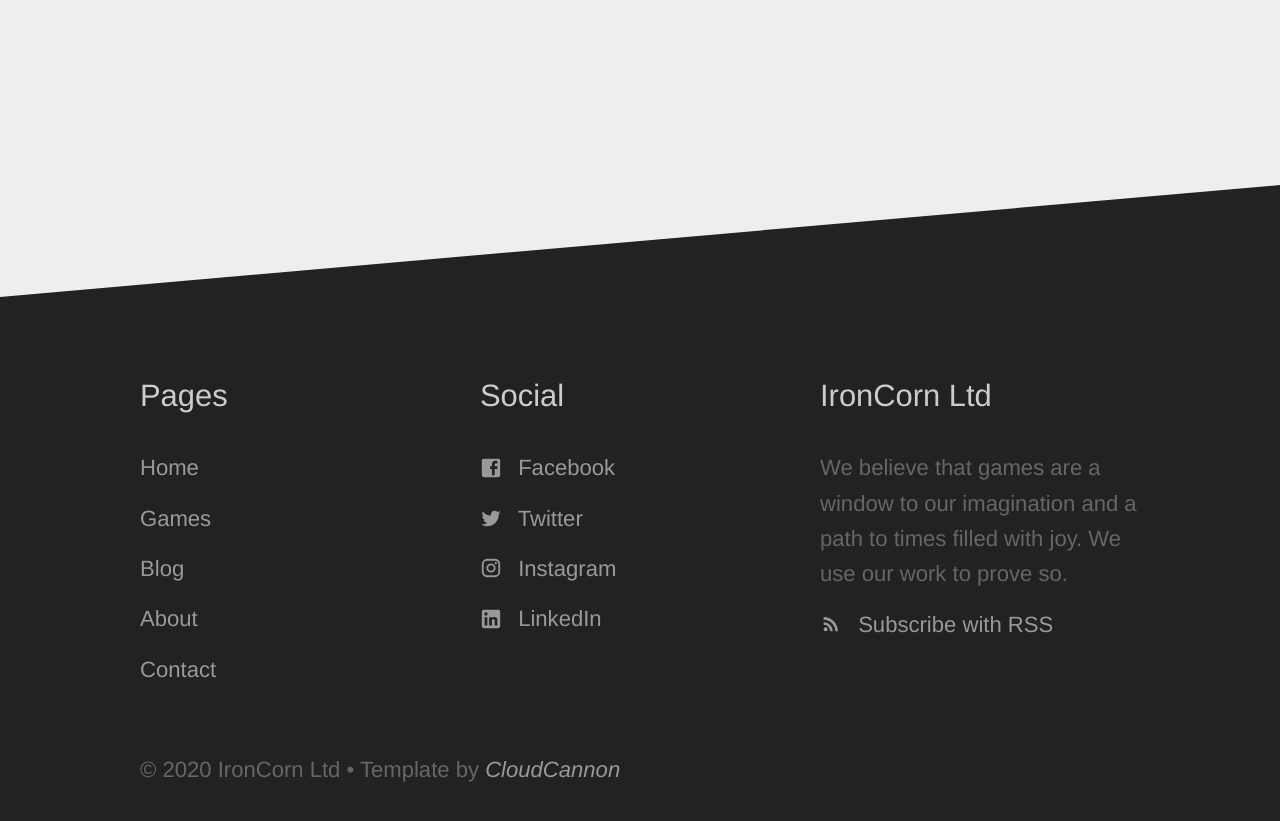
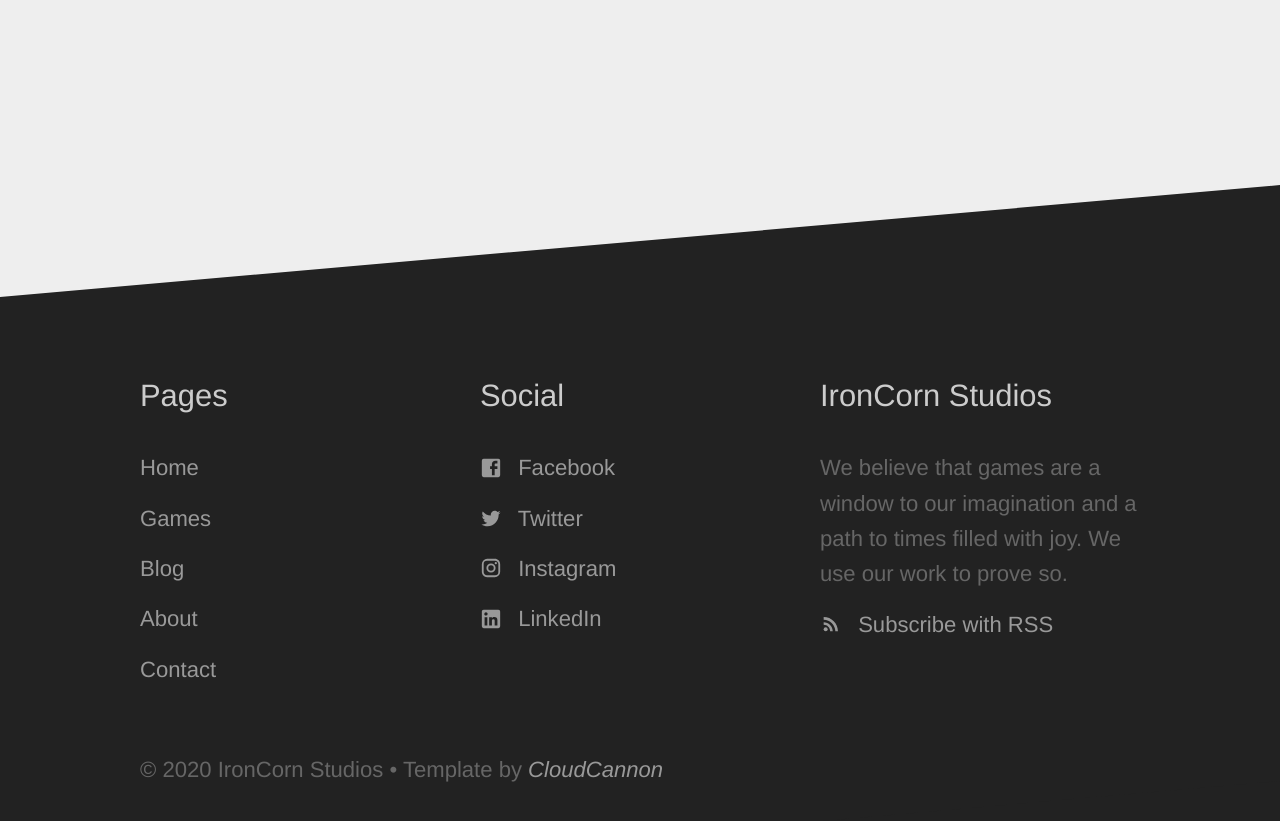
Before and after one commit to furkanmisir/ironcorn, a Jekyll site: the page built from index.html, in a window 1280 px wide and 900 px high, scrolled down 1853 px. Shown: the top 821 px of the window. Built offline with Jekyll 4.4.1, drawn with Linux system fonts in a browser that asks for light colours.

Commit message:
Update company.yml

```diff
--- a/_data/company.yml
+++ b/_data/company.yml
@@ -1,4 +1,4 @@
-title: IronCorn Ltd
+title: IronCorn Studios
 description: We believe that games are a window to our imagination and a path to times filled with joy. We use our work to prove so.
 contact_email_address: ironcorndev@gmail.com
 contact_phone_number:
```
